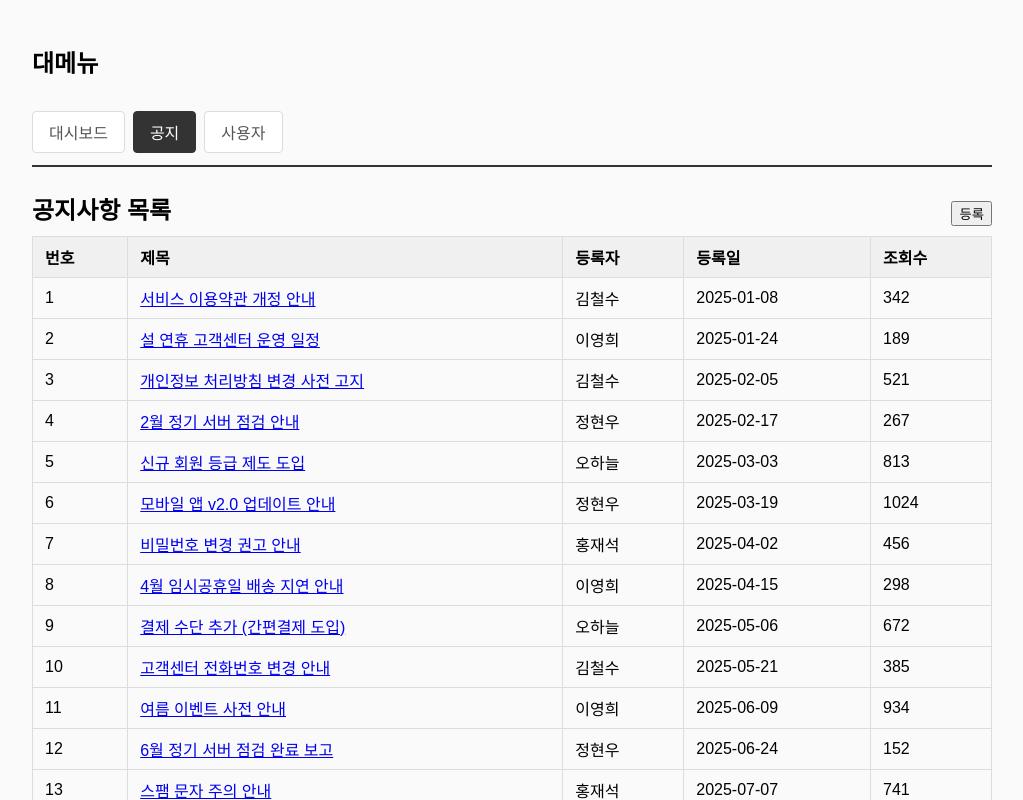
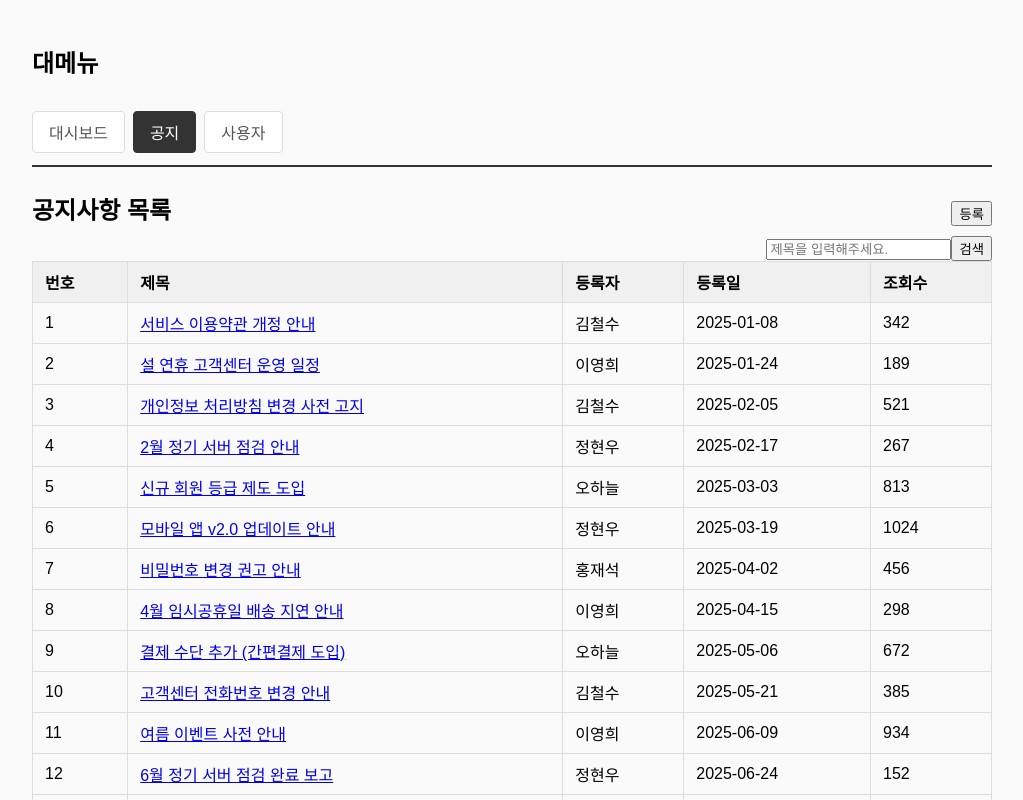
Before and after one commit to yekang-dev/react-study, a React (Vite) app in the folder 03-admin-dashboard/: page /admin/notice in a window 1280 px wide. Shown: the top 800 px of the page, without its empty margins (128-1151 px from the left). Built offline with nearby package versions, Linux system fonts and the light colour scheme.

Commit message:
feat(03): 공지사항 제목 검색 구현 (useSearchParams)

```diff
--- a/03-admin-dashboard/src/index.css
+++ b/03-admin-dashboard/src/index.css
@@ -71,3 +71,5 @@ th {
   justify-content: space-between; /* 제목은 왼쪽, 버튼은 오른쪽 끝 */
   align-items: center;            /* 세로 중앙 정렬 */
 }
+
+.text-right { text-align: right; }
--- a/03-admin-dashboard/src/pages/notice/NoticeList.jsx
+++ b/03-admin-dashboard/src/pages/notice/NoticeList.jsx
@@ -1,5 +1,6 @@
-import { Link, useNavigate } from "react-router";
+import { Link, useNavigate, useSearchParams } from "react-router";
 import { loadNotices } from "../../data/notice"
+import { useState } from "react";
 
 function NoticeList(){
 
@@ -7,8 +8,29 @@ function NoticeList(){
   // 하지만 localStorage에 등록/수정/삭제가 저장되기때문에
   // localStorage를 호출하는 loadNotices를 통해서 데이터를 호출해 가져와야함.
   const notices = loadNotices();
+  const navigate = useNavigate();
 
-  const navigate = useNavigate();
+  // 검색 및 페이징 처리
+  // setSearchParams은 url에서 ? 뒤에 검색조건(쿼리스트링)을 받음.
+  // 따라서 keyword라는 조건을 가져오려면 .get 하는 형식으로 값을 가져와야함.
+  const [searchParams, setSearchParams] = useSearchParams();
+  const keyword = searchParams.get('keyword') ?? '';
+
+  // keyword를 바로 input에서 사용하지 않은 이유는
+  // onChange에서 keyword를 사용해버리면, 누르는 순간 url에 바로바로 적용됨
+  // ?keyword=abcde... <이런식으로
+  // 따라서 input 변수를 따로 만들어줘서 버튼 클릭시, input의 값을 넣어주는 식으로 진행.
+  const [input, setInput] = useState(keyword);
+
+  // 검색 버튼 클릭시
+  const searchTitle = (e) => {
+    e.preventDefault();
+
+    setSearchParams({keyword : input});
+  }
+
+  // 검색하면 해당 목록에서 필터링 (이건 서버 연결시 이렇게 사용 안함.)
+  const filtered = notices.filter(notice => notice.title.includes(keyword));
 
   return (
     <>
@@ -17,6 +39,18 @@ function NoticeList(){
       <button type="button" onClick={() => navigate('/admin/notice/regist')}>
         등록
       </button>
+    </div>
+    <div className="text-right">
+      <form onSubmit={searchTitle}>
+        <input
+          type="text"
+          name="input"
+          value={input}
+          onChange={(e)=>setInput(e.target.value)}
+          placeholder="제목을 입력해주세요."
+        />
+        <button type="submit">검색</button>
+      </form>
     </div>
     <table>
       <thead>
@@ -30,7 +64,7 @@ function NoticeList(){
       </thead>
       <tbody>
         {
-          notices.map((notice) => (
+          filtered.map((notice) => (
             <tr key={notice.id}>
               <td>{notice.id}</td>
               <td>
```
